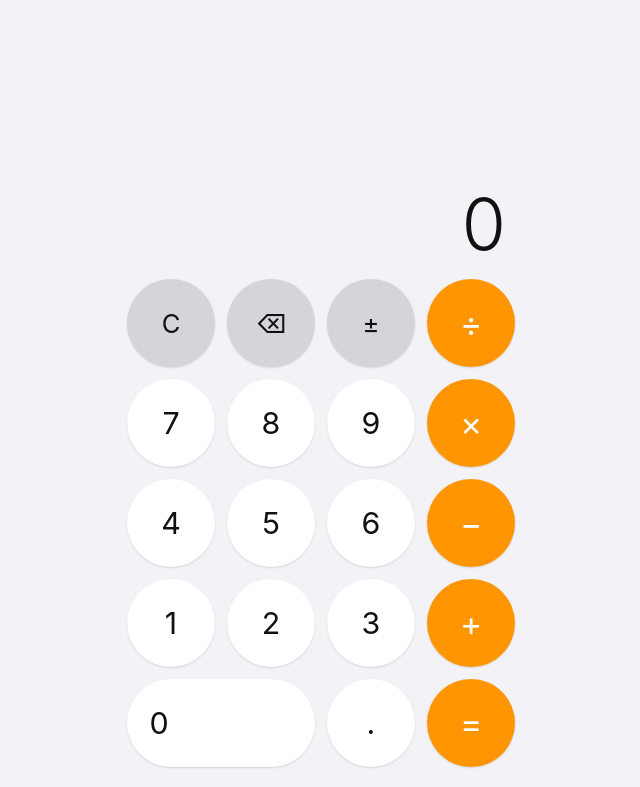
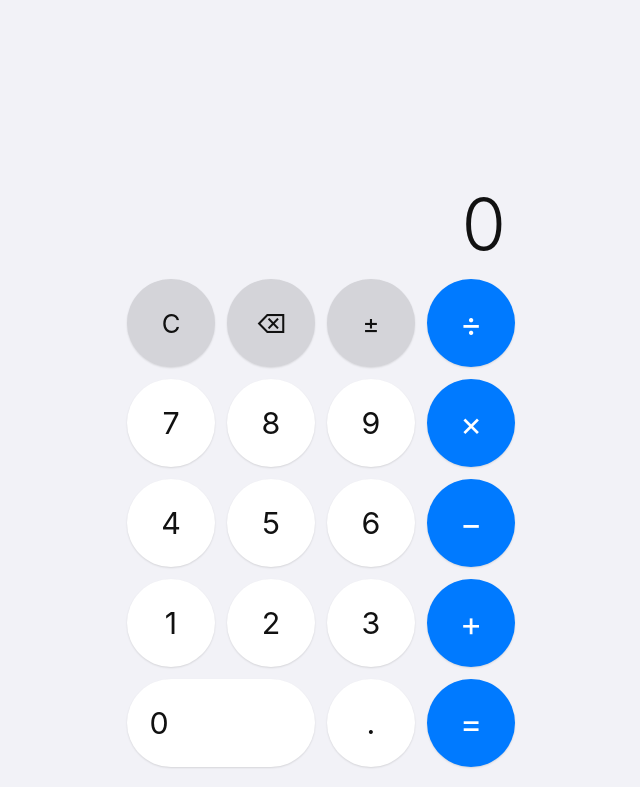
Before and after one commit to easyhoney-lab/calculator, a plain HTML site: page index.html in a window 1280 px wide. Shown: the part 13-800 px from the top of the page, without its empty margins (319-959 px from the left). Drawn offline with Linux system fonts and the light colour scheme.

Commit message:
연산자 버튼 색을 파란색으로 변경
- 라이트 모드 #007aff, 다크 모드 #0a84ff
- 캐시 버전 v2로 올려 설치된 앱에도 반영

Co-Authored-By: Claude Opus 5.5 <noreply@anthropic.com>

```diff
--- a/style.css
+++ b/style.css
@@ -7,10 +7,10 @@
   --key-text: #111111;
   --func-bg: #d4d4d9;
   --func-text: #111111;
-  --op-bg: #ff9500;
+  --op-bg: #007aff;
   --op-text: #ffffff;
   --op-active-bg: #ffffff;
-  --op-active-text: #ff9500;
+  --op-active-text: #007aff;
   --error-text: #d70015;
   --shadow: 0 1px 2px rgba(0, 0, 0, 0.12);
 }
@@ -25,8 +25,9 @@
     --key-text: #ffffff;
     --func-bg: #a5a5a5;
     --func-text: #000000;
+    --op-bg: #0a84ff;
     --op-active-bg: #ffffff;
-    --op-active-text: #ff9500;
+    --op-active-text: #0a84ff;
     --error-text: #ff6961;
     --shadow: none;
   }
--- a/sw.js
+++ b/sw.js
@@ -5,7 +5,7 @@
 //   (v1 → v2) 그래야 사용자 기기에 저장된 옛 파일이 새 파일로 바뀝니다.
 // =====================================================================
 
-const CACHE_VERSION = 'v1';
+const CACHE_VERSION = 'v2';
 const CACHE_NAME = `pwa-calculator-${CACHE_VERSION}`;
 
 // 저장해 둘 파일 목록 (GitHub Pages 하위 폴더에서도 동작하도록 ./ 상대경로)
```
